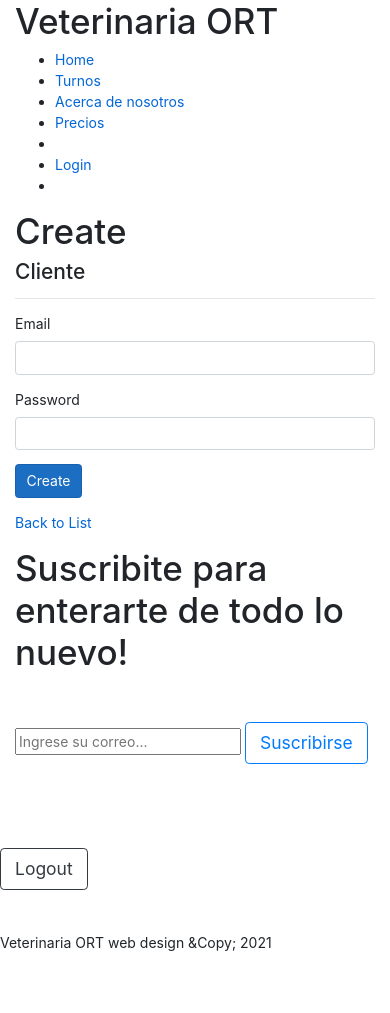
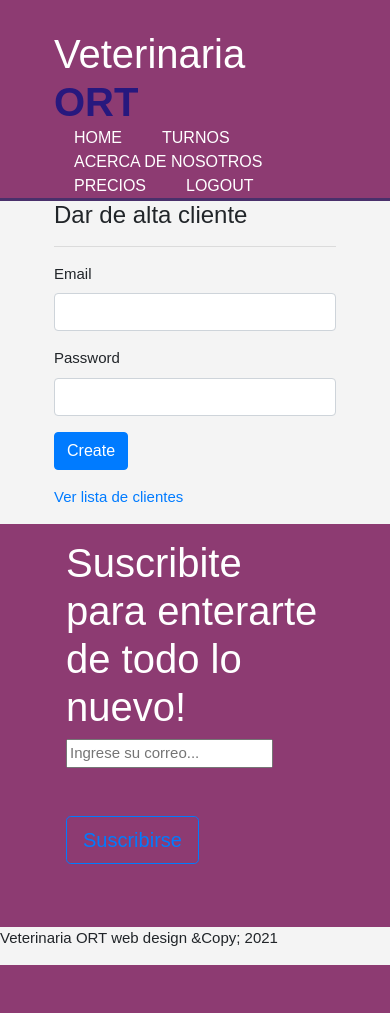
Before and after one commit to aributron/VeterinariaNueva, an ASP.NET Core app: page /Clientes/Create in a window 390 px wide. After the commit the page ends 965 px from the top, so only its background shows below. Run offline with ASP.NET Core 8, Linux system fonts and the light colour scheme; the visitor is signed in with stand-in values (Sample User, id 1).

Commit message:
Styles, validaciones y logout responsive

```diff
--- a/VeterinariaNueva/Controllers/ClientesController.cs
+++ b/VeterinariaNueva/Controllers/ClientesController.cs
@@ -155,13 +155,14 @@ namespace VeterinariaNueva.Controllers
         {
             return _context.Clientes.Any(e => e.Id == id);
         }
-
+        [Authorize]
+        [AllowAnonymous]
         public ActionResult HistorialCliente ()
         {
             Cliente cliente = RNUsuarios.ObtenerCliente(_context, SessionHelper.GetName(User));
             if (cliente == null)
             {
-                return RedirectToAction(nameof(Create), "Turnos");
+                return RedirectToAction(nameof(LoginController.Login), "Login");
             }
             int id = cliente.Id;
             var lista = new ViewModel.VMHistorialList();
@@ -186,7 +187,8 @@ namespace VeterinariaNueva.Controllers
             return View(lista);
 
         }
-
+        [Authorize]
+        [AllowAnonymous]
         [HttpPost]
         [ValidateAntiForgeryToken]
         public IActionResult HistorialCliente(ViewModel.VMHistorialList lista)
--- a/VeterinariaNueva/Controllers/HomeController.cs
+++ b/VeterinariaNueva/Controllers/HomeController.cs
@@ -38,5 +38,9 @@ namespace VeterinariaNueva.Controllers
         {
             return View();
         }
+        public IActionResult Acerca()
+        {
+            return View();
+        }
     }
 }
--- a/VeterinariaNueva/Models/Turno.cs
+++ b/VeterinariaNueva/Models/Turno.cs
@@ -21,7 +21,7 @@ namespace VeterinariaNueva.Models
         [ForeignKey(nameof(Cliente))]
         [Display(Name = "Id del cliente")]
         public int Id_Cliente { get; set; }
-        [Display(Name = "Mascota")]
+        [Display(Name = "Nombre de su mascota")]
         public string Nombre_Mascota { get; set; }
 
 
--- a/VeterinariaNueva/Views/Clientes/Create.cshtml
+++ b/VeterinariaNueva/Views/Clientes/Create.cshtml
@@ -4,9 +4,7 @@
     ViewData["Title"] = "Create";
 }
 
-<h1>Create</h1>
-
-<h4>Cliente</h4>
+<h4>Dar de alta cliente</h4>
 <hr />
 <div class="row">
     <div class="col-md-4">
@@ -30,7 +28,7 @@
 </div>
 
 <div>
-    <a asp-action="Index">Back to List</a>
+    <a asp-action="Index">Ver lista de clientes</a>
 </div>
 
 @section Scripts {
--- a/VeterinariaNueva/Views/Login/Login.cshtml
+++ b/VeterinariaNueva/Views/Login/Login.cshtml
@@ -1,7 +1,7 @@
 @{ Layout = "_LayoutLogin"; }
 
 <div class="text-center">
-    <h1>Logueate al fulbito</h1>
+    <h1>Logueese por favor</h1>
 </div>
 
 <hr />
--- a/VeterinariaNueva/Views/Shared/_Layout.cshtml
+++ b/VeterinariaNueva/Views/Shared/_Layout.cshtml
@@ -8,13 +8,15 @@
     <link rel="stylesheet" href="~/css/site.css" />
 </head>
 
+@using VeterinariaNueva.Helper
+
 <body>
     <header>
         <div class="container">
             <div id="branding">
-                <H1>
+                <h1>
                     Veterinaria<span class="highlight"> ORT</span>
-                </H1>
+                </h1>
             </div>
             <nav>
                 <ul>
@@ -31,7 +33,14 @@
                         <a asp-area="" asp-controller="Home" asp-action="Precios">Precios</a>
                     <li>
                     <li>
-                        <a asp-area="" asp-controller="Login" asp-action="Login">Login</a>
+                        @if (SessionHelper.GetName(User).Equals(""))
+                        {
+                             <a asp-area="" asp-controller="Login" asp-action="Login">Login</a>
+
+                        } else
+                        {
+                             <a asp-area="" asp-controller="Login" asp-action="Logout">Logout</a>
+                        }
                     <li>
 
                 </ul>
@@ -54,7 +63,6 @@
         </div>
     </section>
     <footer>
-        <a class="my-5 btn btn-outline-dark btn-lg" asp-area="" asp-controller="Login" asp-action="Logout">Logout</a>
         <p>Veterinaria ORT web design &Copy; 2021 </p>
     </footer>
     <script src="~/lib/jquery/dist/jquery.min.js"></script>
--- a/VeterinariaNueva/wwwroot/css/site.css
+++ b/VeterinariaNueva/wwwroot/css/site.css
@@ -1,71 +1,93 @@
-/* Please see documentation at https://docs.microsoft.com/aspnet/core/client-side/bundling-and-minification
-for details on configuring this project to bundle and minify static web assets. */
-
-a.navbar-brand {
-  white-space: normal;
-  text-align: center;
-  word-break: break-all;
+body {
+    font: 15px/1.5 Arial, Helvelica, sans-serif;
+    padding: 0;
+    margin: 0;
+    background-color: #f4f4f4;
 }
 
-/* Provide sufficient contrast against white background */
-a {
-  color: #0366d6;
+/*global*/
+.container {
+    width: 80%;
+    margin: auto;
+    overflow: hidden;
 }
 
-.btn-primary {
-  color: #fff;
-  background-color: #1b6ec2;
-  border-color: #1861ac;
+.titulo {
+    margin: auto;
+    padding: 8px;
+    text-align: center;
 }
 
-.nav-pills .nav-link.active, .nav-pills .show > .nav-link {
-  color: #fff;
-  background-color: #1b6ec2;
-  border-color: #1861ac;
+/*header*/
+header {
+    background: #8D3B72;
+    color: #ffffff;
+    padding-top: 30px;
+    min-height: 70px;
+    border-bottom: #49306B 3px solid;
 }
 
-/* Sticky footer styles
--------------------------------------------------- */
-html {
-  font-size: 14px;
-}
-@media (min-width: 768px) {
-  html {
+    header a {
+        color: #ffffff;
+        text-decoration: none;
+        text-transform: uppercase;
         font-size: 16px;
     }
+
+    header .highlight, header .current a {
+        color: #27187E;
+        font-weight: bold;
     }
 
-.border-top {
-  border-top: 1px solid #e5e5e5;
-}
-.border-bottom {
-  border-bottom: 1px solid #e5e5e5;
+    header ul {
+        margin: 0;
+        padding: 0;
     }
 
-.box-shadow {
-  box-shadow: 0 .25rem .75rem rgba(0, 0, 0, .05);
+    header li {
+        float: left;
+        display: inline;
+        padding: 0 20px 0 20px;
     }
 
-button.accept-policy {
-  font-size: 1rem;
-  line-height: inherit;
+    header #branding {
+        float: left;
     }
 
-/* Sticky footer styles
--------------------------------------------------- */
-html {
-  position: relative;
-  min-height: 100%;
+        header #branding h1 {
+            margin: 0;
         }
 
-body {
-  /* Margin bottom by footer height */
-  margin-bottom: 60px;
+    header nav {
+        float: right;
     }
-.footer {
-  position: absolute;
-  bottom: 0;
-  width: 100%;
-  white-space: nowrap;
-  line-height: 60px; /* Vertically center the text there */
+
+    header a:hover {
+        color: #cccccc;
+        font-weight: bold;
     }
+
+
+#showcase {
+    min-height: 400px;
+    background: url('Carrera-de-Veterinaria-1.jpg');
+    background-repeat: no-repeat;
+    background-size: cover;
+    text-align: center;
+}
+
+    #showcase h1 {
+        margin-top: 100px;
+        font-size: 55px;
+        margin-bottom: 10px;
+    }
+
+    #showcase p {
+        font-size: 20px;
+    }
+
+#newsletter {
+    padding: 15px;
+    color: #ffffff;
+    background: #8D3B72;
+}
```
Also changed, not shown: VeterinariaNueva/Views/Home/Acerca.cshtml (added, +67 -0 lines), VeterinariaNueva/Views/Home/Index.cshtml (+13 -4 lines), VeterinariaNueva/Views/Turnos/Create.cshtml (+3 -4 lines), VeterinariaNueva/wwwroot/css/peluquería-canina.jpg (added), VeterinariaNueva/wwwroot/css/perro-salchicha.jpg (added). Lines whose indentation alone changed are shown as unchanged.
